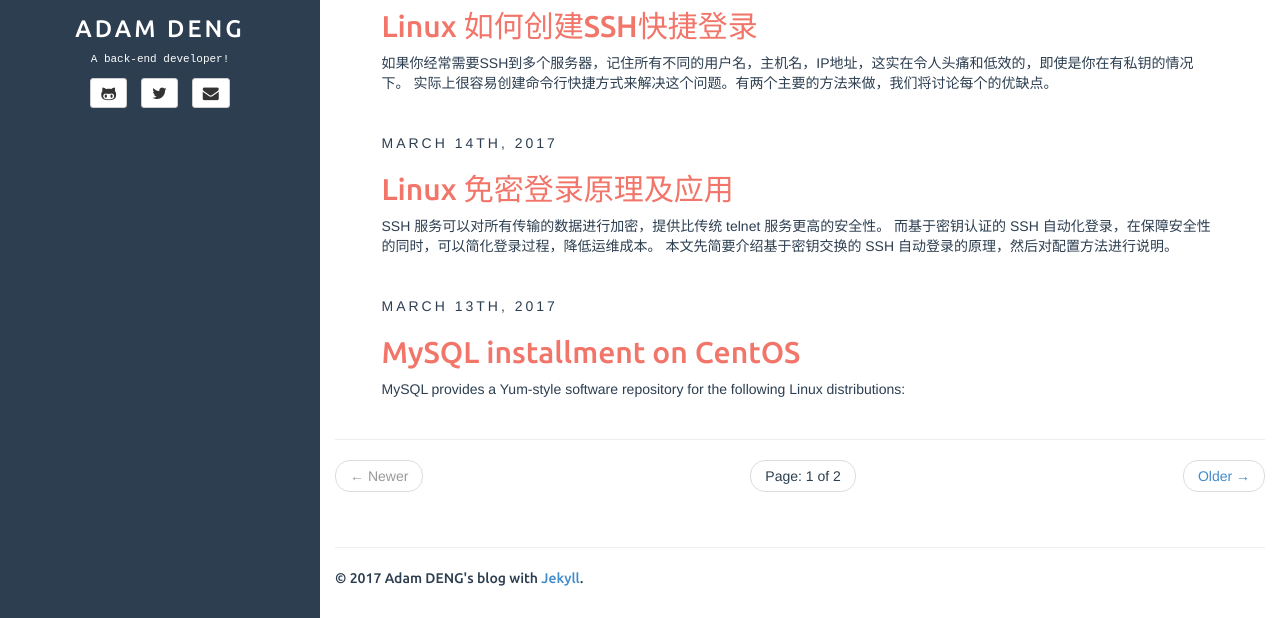
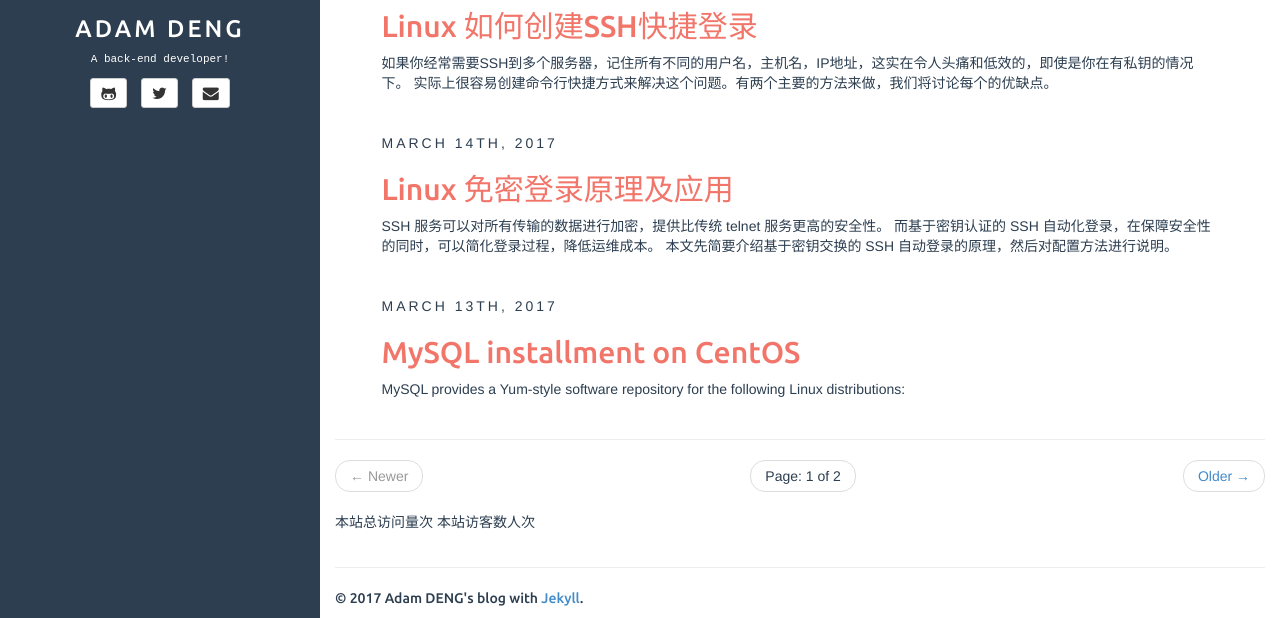
Before and after one commit to cbfmai/java-tutorial, a Jekyll site: the page built from index.html, in a window 1280 px wide and 900 px high, scrolled down 955 px, cut to the strip 282-900 px from the top of the window. Built offline with Jekyll 4.4.1, drawn with Linux system fonts in a browser that asks for light colours; the list of posts is cut into pages by our own code; comment, search, counter and statistics services are not loaded.

Commit message:
总访问

```diff
--- a/_includes/default.html
+++ b/_includes/default.html
@@ -94,7 +94,11 @@
 
 	<div class="col-sm-9 col-sm-offset-3">
 		{{ content }}
-
+		<span id="busuanzi_container_site_pv">
+    本站总访问量<span id="busuanzi_value_site_pv"></span>次
+</span> <span id="busuanzi_container_site_uv">
+  本站访客数<span id="busuanzi_value_site_uv"></span>人次
+</span>
 		<footer>
 			<hr/>
 			<p>
```
